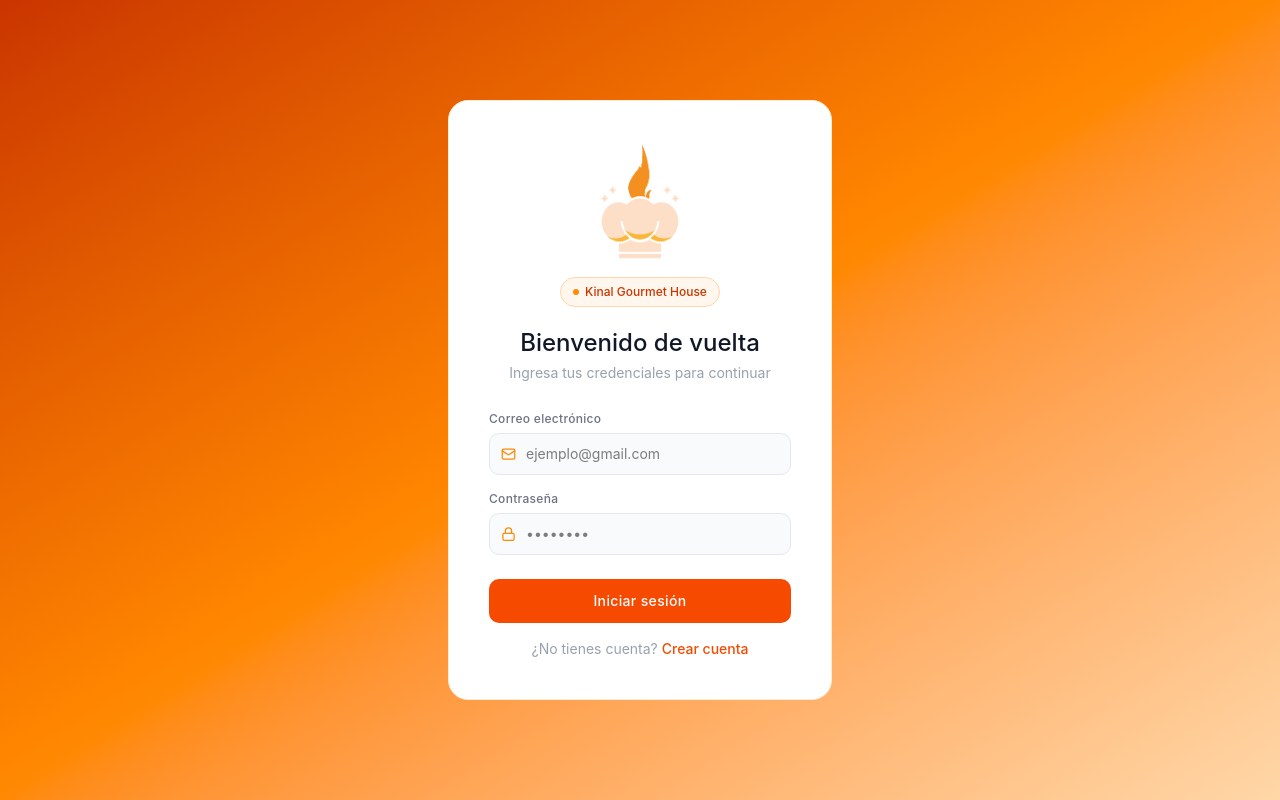
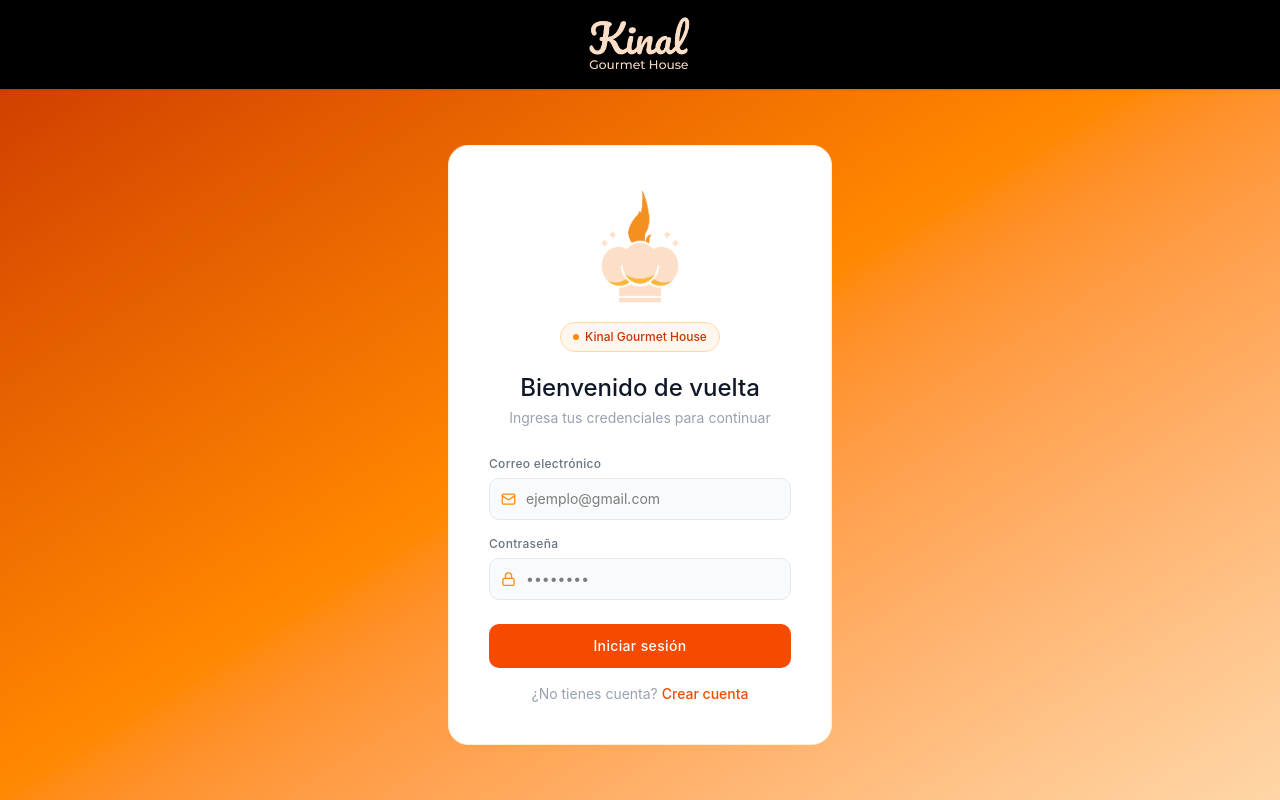
Before and after one commit to cmartinez-2024032/Kinal-Gourmet, a React (Vite) app in the folder Front-Restaurante/: page /login in a window 1280 px wide. Built offline with nearby package versions, Linux system fonts and the light colour scheme.

Commit message:
Se agrego un navbar en la page del Auth para que el usuario pueda redirigirse al landingPage

```diff
--- /dev/null
+++ b/Front-Restaurante/src/features/auth/components/AuthNavbar.jsx
@@ -0,0 +1,28 @@
+import { useNavigate, Link } from "react-router-dom"
+import { useAuthStore } from "../../auth/store/authStore"
+import logo from "../../../assets/logo_2.png"
+
+export const Navbar = () => {
+    const navigate = useNavigate()
+    const logout = useAuthStore((state) => state.logout)
+
+    const handleLogout = () => {
+        logout()
+        navigate("/login", { replace: true })
+    }
+
+    return (
+        <header className="bg-black border-b px-8 py-4 flex justify-center items-center shadow-sm">
+
+            {/* Logo con redirección a landing */}
+            <Link to="/">
+                <img
+                    src={logo}
+                    alt="Kinal Gourmet House"
+                    className="h-14 w-auto object-contain"
+                />
+            </Link>
+
+        </header>
+    )
+}
--- a/Front-Restaurante/src/features/auth/pages/AuthPage.jsx
+++ b/Front-Restaurante/src/features/auth/pages/AuthPage.jsx
@@ -1,10 +1,17 @@
 import { LoginForm } from '../components/LoginForm'
 import { RegisterForm } from '../components/RegisterForm'
+import { Navbar } from '../components/AuthNavbar.jsx'
 
 export const AuthPage = ({ children }) => {
   return (
-    <div className="min-h-screen flex items-center justify-center bg-gradient-to-br from-orange-700 via-orange-400 to-orange-200">
-      {children ? children : <LoginForm />}
+    <div className="min-h-screen flex flex-col bg-gradient-to-br from-orange-700 via-orange-400 to-orange-200">
+
+      <Navbar />  {/* 👈 AQUÍ */}
+
+      <div className="flex flex-1 items-center justify-center">
+        {children ? children : <LoginForm />}
+      </div>
+
     </div>
   )
 }
```
